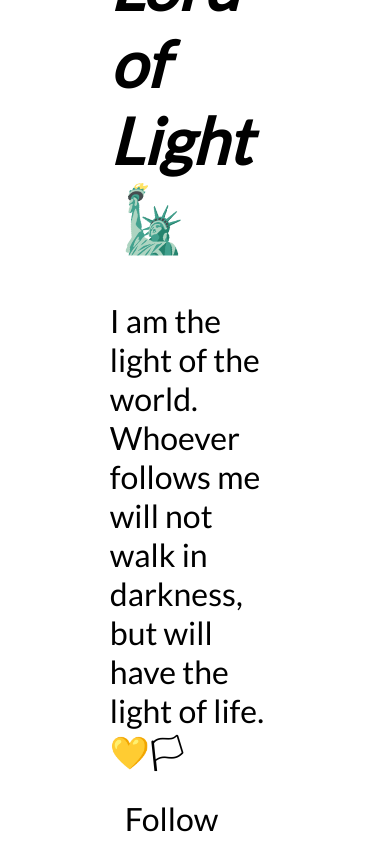
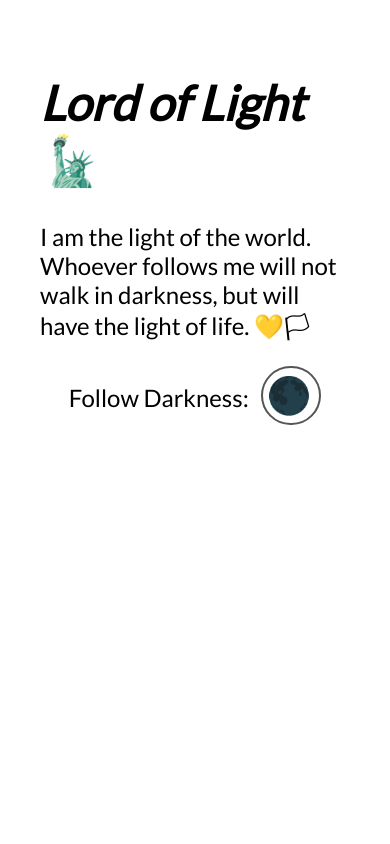
Before and after one commit to ankitsumitg/simple-dark-mode-for-website, a plain HTML site: page index.html in a window 390 px wide. Drawn offline with nearby package versions, Linux system fonts and the light colour scheme.

Commit message:
Optimized css and fixed response view on mobile.

```diff
--- a/index.html
+++ b/index.html
@@ -1,17 +1,15 @@
-
 <!DOCTYPE html>
 <html lang="en">
 <head>
     <meta charset="UTF-8">
     <meta name="viewport" content="width=device-width, initial-scale=1.0">
-    <meta http-equiv="X-UA-Compatible" content="ie=edge">
+    <meta content="text/html; charset=UTF-8; X-Content-Type-Options=nosniff" http-equiv="Content-Type" />
     <title>Dark Mode in CSS</title>
     <link rel="apple-touch-icon" sizes="180x180" href="apple-touch-icon.png">
     <link rel="icon" type="image/png" sizes="32x32" href="favicon-32x32.png">
     <link rel="icon" type="image/png" sizes="16x16" href="favicon-16x16.png">
     <link rel="manifest" href="site.webmanifest">
     <meta name="msapplication-TileColor" content="#da532c">
-    <meta name="theme-color" content="#ffffff">
     <link rel="stylesheet" href="style.css">
     <link href="https://fonts.googleapis.com/css?family=Lato&display=swap" rel="stylesheet">
 </head>
--- a/style.css
+++ b/style.css
@@ -1,45 +1,35 @@
 body {
     font-family: 'Lato', sans-serif;
-    font-size: 2rem;
-    display: flex;
-    flex-direction: column;
-    max-width: 70rem;
-    margin: 0 auto;
-    padding: 0 0.9375rem;
-    justify-content: center;
-    align-items: center;
+    font-size: 1.5rem;
+    display: grid;
+	padding: 2rem;
     /*For centering */
-    position: fixed;
-    top: 50%;
-    left: 50%;
-    transform: translate(-50%, -50%);
-    transition: 0.5s;
+    place-items : center;
+    margin-top: 10px;
+}
+@media screen and (min-width: 400px){
+    body {margin-top: 70px; }
 }
 h1 {
-    align-self: center;
     font-style: italic;
     transition: 0.5s;
 }
 article {
-    display: flex;
-    flex-direction: column;
     transition: 0.5s;
 }
 .switch {
-    align-self: center;
-    justify-content: center;
-    margin: 0.9375rem;
+    margin: 1rem;
 }
 .inner-switch {
     display: inline-block;
     cursor: pointer;
-    border: 1px solid #555;
-    border-radius: 1.25rem;
-    width: 3.125rem;
-    text-align: center;
-    font-size: 2rem;
-    padding: 0.1875rem;
-    margin-left: 0.3125rem;
+    border: 2px solid #555;
+    border-radius: 2rem;
+    width: 3.1rem;
+    font-size: 2.25rem;
+    padding: 0.2rem;
+    margin-left: 0.5rem;
+	padding-bottom: 0.4rem;
 }
 .dark,
 .dark * {
```
Also changed, not shown: site.webmanifest.
